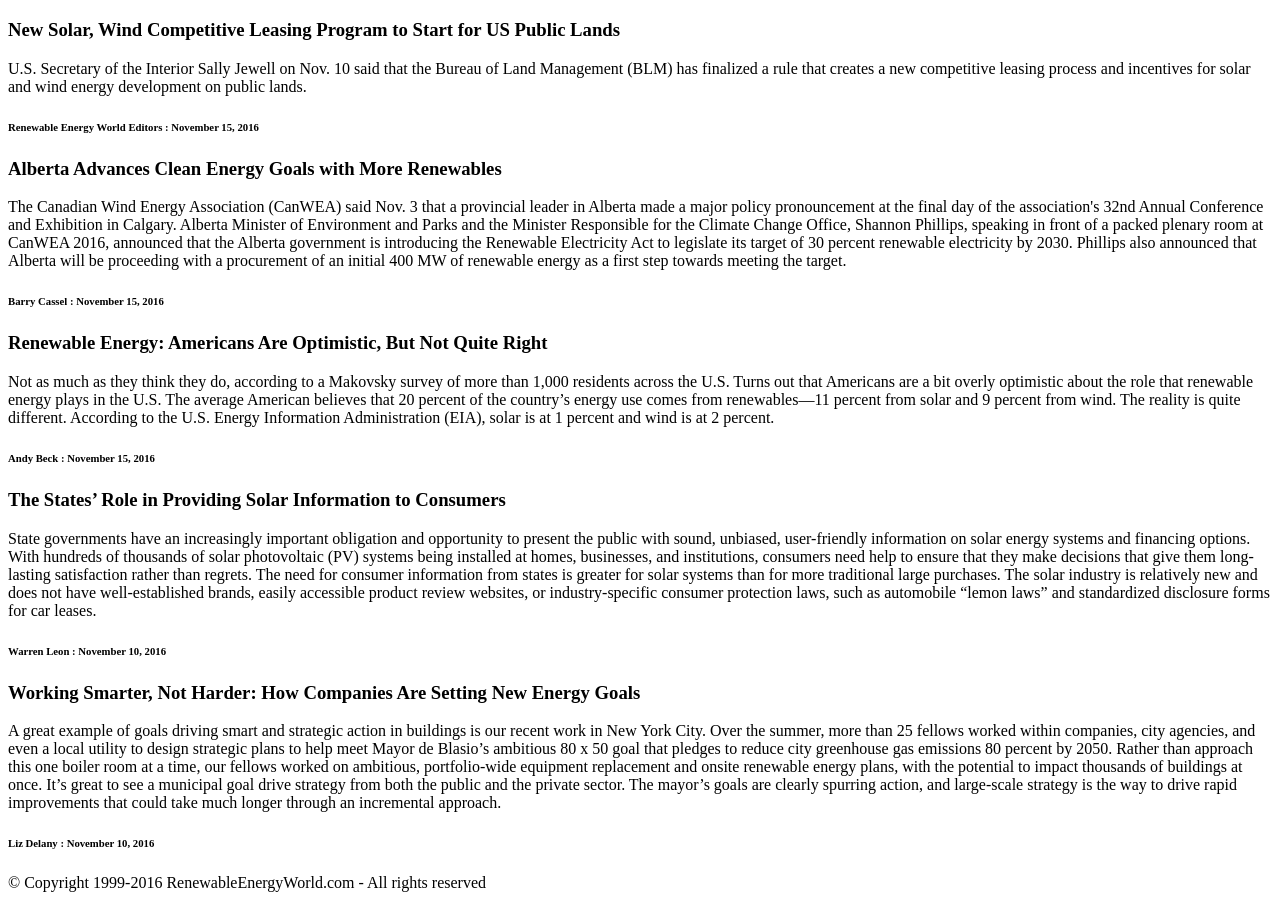
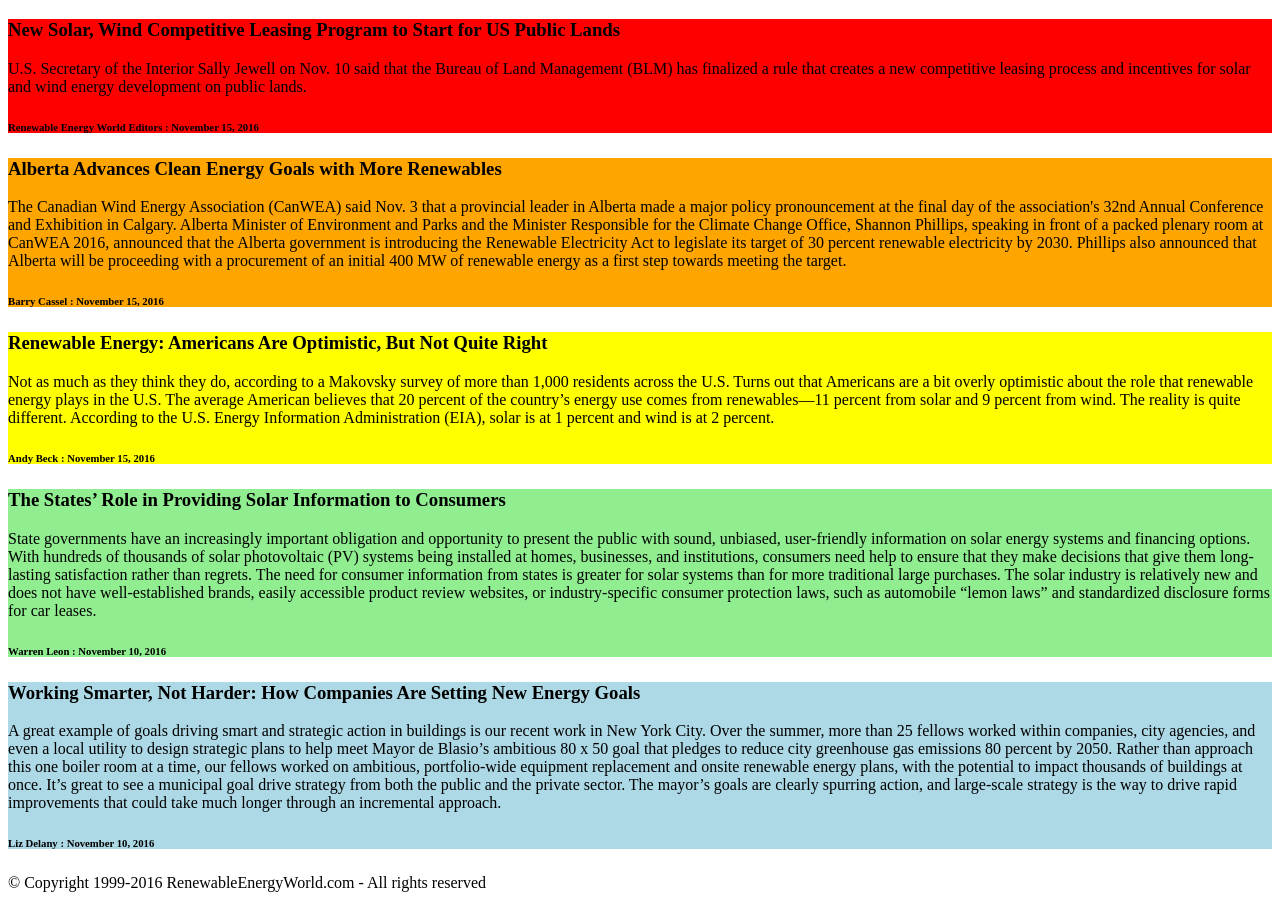
Before and after one commit to lukewalt/blogpage, a plain HTML site: page index.html in a window 1280 px wide. Shown: the part 61-969 px from the top of the page. Drawn offline with Linux system fonts and the light colour scheme.

Commit message:
added colors to sections

```diff
--- a/articles.css
+++ b/articles.css
@@ -0,0 +1,62 @@
+
+<-------------- Colors ------------------>
+
+section {
+  border: 1px solid black;
+
+}
+
+#artc-1 {
+  background-color: red;
+  font-family: ;
+  font-size: ;
+  color: ;
+  line-height: ;
+  padding: ;
+  border: ;
+  border-radius: ;
+}
+
+#artc-2 {
+  background-color: orange;
+  font-family: ;
+  font-size: ;
+  color: ;
+  line-height: ;
+  padding: ;
+  border: ;
+  border-radius: ;
+}
+
+#artc-3 {
+  background-color: yellow;
+  font-family: ;
+  font-size: ;
+  color: ;
+  line-height: ;
+  padding: ;
+  border: ;
+  border-radius: ;
+}
+
+#artc-4 {
+  background-color: lightgreen;
+  font-family: ;
+  font-size: ;
+  color: ;
+  line-height: ;
+  padding: ;
+  border: ;
+  border-radius: ;
+}
+
+#artc-5 {
+  background-color: lightblue;
+  font-family: ;
+  font-size: ;
+  color: ;
+  line-height: ;
+  padding: ;
+  border: ;
+  border-radius: ;
+}
--- a/index.html
+++ b/index.html
@@ -2,23 +2,24 @@
 <html>
 <head>
 	<title>Renewable Energy World</title>
+	<link type="text/css" rel="stylesheet" href="articles.css">
 </head>
 <body>
 	<h1>Renewable Energy World</h1>
-		<section>
+		<section id="artc-1">
 			<h3>New Solar, Wind Competitive Leasing Program to Start for US Public Lands</h3>
 				<p>U.S. Secretary of the Interior Sally Jewell on Nov. 10 said that the Bureau of Land Management (BLM) has finalized a rule that creates a new competitive leasing process and incentives for solar and wind energy development on public lands.</p>
 			<h6> Renewable Energy World Editors : November 15, 2016</h6>
 		</section>
 
-		<section>
+		<section id="artc-2">
 			<h3>Alberta Advances Clean Energy Goals with More Renewables</h3>
 				<p>The Canadian Wind Energy Association (CanWEA) said Nov. 3 that a provincial leader in Alberta made a major policy pronouncement at the final day of the association's 32nd Annual Conference and Exhibition in Calgary.
 	Alberta Minister of Environment and Parks and the Minister Responsible for the Climate Change Office, Shannon Phillips, speaking in front of a packed plenary room at CanWEA 2016, announced that the Alberta government is introducing the Renewable Electricity Act to legislate its target of 30 percent renewable electricity by 2030. Phillips also announced that Alberta will be proceeding with a procurement of an initial 400 MW of renewable energy as a first step towards meeting the target.</p>
 			<h6>Barry Cassel : November 15, 2016</h6>
 		</section>
 
-		<section>
+		<section id="artc-3">
 			<h3>Renewable Energy: Americans Are Optimistic, But Not Quite Right</h3>
 				<p>Not as much as they think they do, according to a Makovsky survey of more than 1,000 residents across the U.S.
 		Turns out that Americans are a bit overly optimistic about the role that renewable energy plays in the U.S. The average American believes that 20 percent of the country’s energy use comes from renewables—11 percent from solar and 9 percent from wind.
@@ -26,14 +27,14 @@
 			<h6>Andy Beck : November 15, 2016</h6>
 		</section>
 
-		<section>
+		<section id="artc-4">
 			<h3>The States’ Role in Providing Solar Information to Consumers</h3>
 				<p>State governments have an increasingly important obligation and opportunity to present the public with sound, unbiased, user-friendly information on solar energy systems and financing options. With hundreds of thousands of solar photovoltaic (PV) systems being installed at homes, businesses, and institutions, consumers need help to ensure that they make decisions that give them long-lasting satisfaction rather than regrets.
 	The need for consumer information from states is greater for solar systems than for more traditional large purchases. The solar industry is relatively new and does not have well-established brands, easily accessible product review websites, or industry-specific consumer protection laws, such as automobile “lemon laws” and standardized disclosure forms for car leases.</p>
 			<h6>Warren Leon : November 10, 2016</h6>
 		</section>
 
-		<section>
+		<section id="artc-5">
 			<h3>Working Smarter, Not Harder: How Companies Are Setting New Energy Goals</h3>
 				<p>A great example of goals driving smart and strategic action in buildings is our recent work in New York City. Over the summer, more than 25 fellows worked within companies, city agencies, and even a local utility to design strategic plans to help meet Mayor de Blasio’s ambitious 80 x 50 goal that pledges to reduce city greenhouse gas emissions 80 percent by 2050. Rather than approach this one boiler room at a time, our fellows worked on ambitious, portfolio-wide equipment replacement and onsite renewable energy plans, with the potential to impact thousands of buildings at once. It’s great to see a municipal goal drive strategy from both the public and the private sector. The mayor’s goals are clearly spurring action, and large-scale strategy is the way to drive rapid improvements that could take much longer through an incremental approach.</p>
 			<h6>Liz Delany : November 10, 2016</h6>
```
